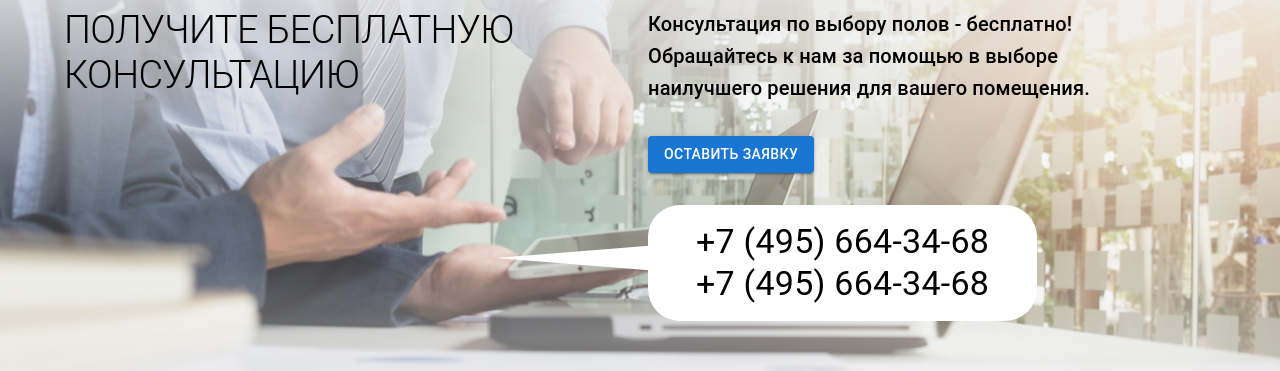
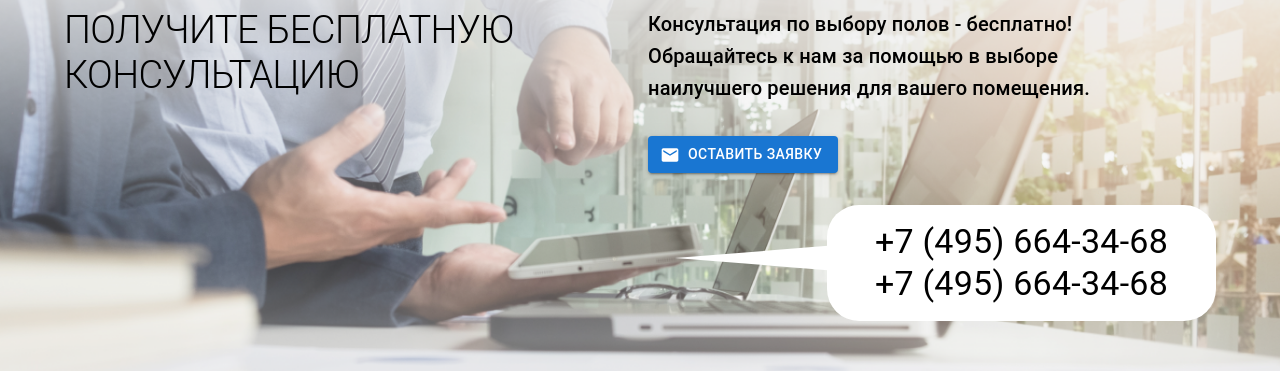
Before and after one commit to ntleek1/prompol77, a Next.js app: page / in a window 1280 px wide. Shown: the part 1730-2101 px from the top of the page. Built offline with nearby package versions, Linux system fonts and the light colour scheme.

Commit message:
Mui Icons package was added

```diff
--- a/components/CallUs/CallUs.tsx
+++ b/components/CallUs/CallUs.tsx
@@ -1,5 +1,6 @@
 import React from "react";
 import { Box, Container, Typography, Button } from "@mui/material";
+import EmailIcon from "@mui/icons-material/Email";
 import useCallUsStyles from "./styles";
 
 const CallUs = () => {
@@ -27,9 +28,11 @@ const CallUs = () => {
               помещения.
             </Typography>
 
-            <Button variant="contained">Оставить заявку</Button>
+            <Button variant="contained" startIcon={<EmailIcon />}>
+              Оставить заявку
+            </Button>
 
-            <Box sx={CallUsPhonesCSS}>
+            <Box sx={CallUsPhonesCSS} alignSelf="end">
               <Box>
                 <Typography variant="h4" component="p">
                   +7 (495) 664-34-68 <br /> +7 (495) 664-34-68
--- a/package.json
+++ b/package.json
@@ -11,6 +11,7 @@
   "dependencies": {
     "@emotion/react": "^11.10.6",
     "@emotion/styled": "^11.10.6",
+    "@mui/icons-material": "^5.11.11",
     "@mui/material": "^5.11.13",
     "@mui/x-date-pickers": "^6.0.1",
     "date-fns": "^2.29.3",
```
Also changed, not shown: 1 other file (tests, documents, lock files or other folders).
